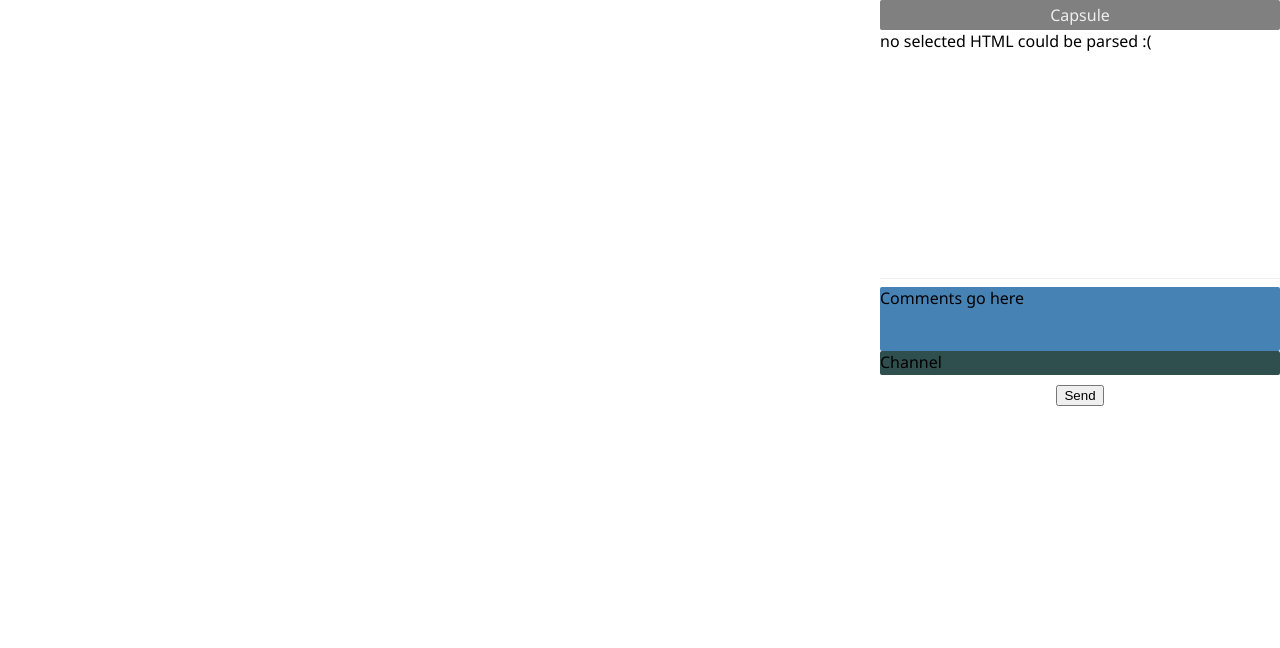
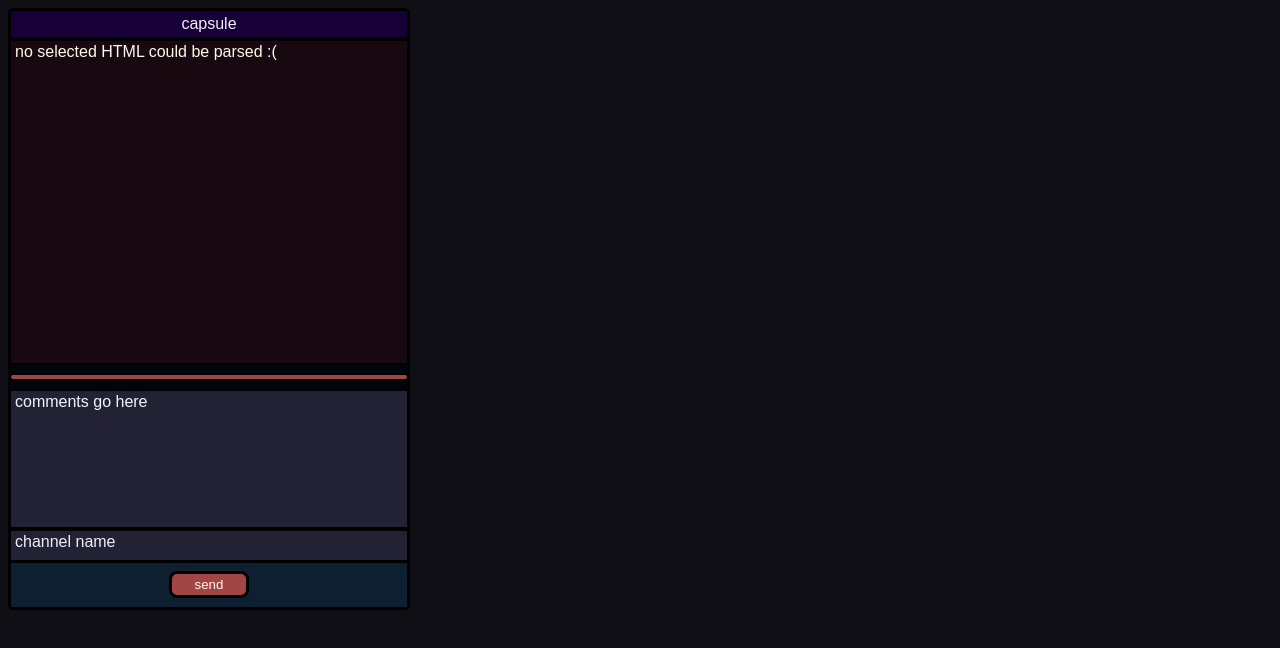
Before and after one commit to du5t/capsule, a browser extension: page chromium/capsule.html in a window 1280 px wide. Drawn offline with Linux system fonts and the light colour scheme.

Commit message:
stylin styles

```diff
--- a/chromium/capsule.html
+++ b/chromium/capsule.html
@@ -1,96 +1,135 @@
 <!doctype html>
-<html>
+<html class="bkg-color-p-2">
   <head>
     <title>Capsule</title>
     <style>
+     .color-p-0 { color: #262675 }	/* Main P color */
+     .color-p-1 { color: #010105 }
+     .color-p-2 { color: #0E0E33 }
+     .color-p-3 { color: #EEEEFF }
+     .color-p-4 { color: #7878B2 }
+
+     .color-s-1-0 { color: #412071 }	/* Main S color (1) */
+     .color-s-1-1 { color: #030105 }
+     .color-s-1-2 { color: #1A0B31 }
+     .color-s-1-3 { color: #F4ECFF }
+     .color-s-1-4 { color: #8971AC }
+
+     .color-s-2-0 { color: #1D456C }	/* Main S color (2) */
+     .color-s-2-1 { color: #010305 }
+     .color-s-2-2 { color: #0A1D2F }
+     .color-s-2-3 { color: #ECF6FF }
+     .color-s-2-4 { color: #6B88A5 }
+
+     .color-comp-0 { color: #A78623 }	/* Main Comp color */
+     .color-comp-1 { color: #070601 }
+     .color-comp-2 { color: #49390B }
+     .color-comp-3 { color: #FFFAEA }
+     .color-comp-4 { color: #FEE69E }
+
+     .bkg-color-p-0 { background-color: #160035 }	/* Main P color */
+     .bkg-color-p-1 { background-color: #010105 }
+     .bkg-color-p-2 { background-color: #0F0F15 }
+     .bkg-color-p-3 { background-color: #EEEEFF }
+     .bkg-color-p-4 { background-color: #7878B2 }
+
+     .bkg-color-s-1-0 { background-color: #412071 }	/* Main S color (1) */
+     .bkg-color-s-1-1 { background-color: #030105 }
+     .bkg-color-s-1-2 { background-color: #222234 }
+     .bkg-color-s-1-3 { background-color: #F4ECEF }
+     .bkg-color-s-1-4 { background-color: #8971AC }
+
+     .bkg-color-s-2-0 { background-color: #0D1F30 }	/* Main S color (2) */
+     .bkg-color-s-2-1 { background-color: #010305 }
+     .bkg-color-s-2-2 { background-color: #000509 }
+     .bkg-color-s-2-3 { background-color: #979AB8 }
+     .bkg-color-s-2-4 { background-color: #6B88A5 }
+
+     .bkg-color-comp-0 { background-color: #A78623 }	/* Main Comp color */
+     .bkg-color-comp-1 { background-color: #070601 }
+     .bkg-color-comp-2 { background-color: #180810 }
+     .bkg-color-comp-3 { background-color: #FFFAEA }
+     .bkg-color-comp-4 { background-color: #A24545 }
+
      body {
-        font-family: "Segoe UI", "Lucida Grande", Tahoma, sans-serif;
+       font-family: "Mako", sans-serif;
        font-size: 100%;
        width: 400px;
        height: 600px;
      }
-      #status {
-        /* avoid an excessively wide status text */
-        white-space: pre;
-        text-overflow: ellipsis;
-        overflow: hidden;
-        max-width: 400px;
+
+     ::-webkit-scrollbar { width: 3px; height: 3px;}
+     ::-webkit-scrollbar-button {  background-color: #FFF; border-radius: 2px;}
+     ::-webkit-scrollbar-track {  background-color: #222;}
+     ::-webkit-scrollbar-track-piece { background-color: #333;}
+     ::-webkit-scrollbar-thumb { height: 50px; background-color: #666; border-radius: 3px;}
+     ::-webkit-scrollbar-corner { background-color: black;}}
+     ::-webkit-resizer { background-color: #666;}
+
+     .section {
+       padding: 2px 1% 0px;
+       border: 2px solid black;
+       border-radius: 2px;
      }
+
      #capsule-menu {
-       z-index: 999;
-       position: fixed;
-       top: 0;
-       right: 0;
+       position: relative;
        width: 400px;
        height: 600px;
-       background: #fff;
-       /* border-width: 2px; */
-       border-color: cornsilk !important;
+       border: 1px solid black;
        border-radius: 5px;
      }
-
      #capsule-selected-content {
        position: relative;
-       width: 100%;
-       /* overflow-wrap: break-word; */
+       width: 97%;
        overflow: scroll;
-       background-color: inherit;
        max-height: 400px;
-       height: 40%;
+       height: 320px;
+       padding: 2px 1% 0px;
+       border: 2px solid black;
      }
 
-     #capsule-selected-content {}
-
      #capsule-hrule {
-       background-color: #EEE;
-       color: #EEE;
-       height:1px;
-       border:none;
+       height: 2px;
+       border-radius: 8px;
      }
 
      #capsule-title {
-       color: #EEE;
        text-align: center;
-       background: gray;
-       border-width: 2px;
-       border-color: black;
        border-radius: 2px;
        padding: 0.25rem;
-       border-left: 0.25rem;
-       border-right: 0.25rem;
      }
 
      #capsule-comment-field {
-       background-color: steelblue;
-       border-width: thick;
-       border-color: white;
        border-radius: 2px;
-       min-height: 4em;
+       min-height: 3em;
+       height: 8.4em;
        overflow-y: scroll;
      }
 
      #capsule-channel-field {
-       background-color: darkslategrey;
-       border-width: thick;
-       border-color: white;
        border-radius: 2px;
-       height: 1.5em;
+       border-width: 2px;
+       min-height: 1.5em;
        max-width: 100%;
+       padding-bottom: 3px;
      }
 
      #capsule-controls {
-       display: block;
-       text-align: center;
+       position: absolute;
+       bottom: 0;
+       display: flex;
+       justify-content: center;
        padding: 0.5rem;
+       height: 1.75em;
+       width: 95%;
      }
 
-     #capsule-button {
-       background-color: darkslategrey;
-       color: #EEE;
-       border: 0;
-       border-radius: 5px;
-       padding-top: 0.25rem;
-       padding-bottom: 0.25rem;
+     #capsule-controls button {
+       border: 3px solid black;
+       border-radius: 8px;
+       height: 2em;
+       min-width: 6em;
      }
     </style>
 
@@ -103,20 +142,20 @@
     <script src="capsule.js"></script>
   </head>
   <body>
-    <div id="capsule-menu">
-      <div id="capsule-title">Capsule</div>
-      <div id="capsule-selected-content">
+    <div id="capsule-menu" class="bkg-color-s-2-2">
+      <div id="capsule-title" class="section bkg-color-p-0 color-s-1-3">capsule</div>
+      <div id="capsule-selected-content" class="section bkg-color-comp-2 color-comp-3">
         no selected HTML could be parsed :(
       </div>
-      <hr id="capsule-hrule" />
-      <div id="capsule-comment-field" contenteditable>
-        Comments go here
+      <hr id="capsule-hrule" class="section bkg-color-comp-4" />
+      <div id="capsule-comment-field" class="section bkg-color-s-1-2 color-s-2-3" contenteditable>
+        comments go here
       </div>
-      <div id="capsule-channel-field" contenteditable>
-        Channel
+      <div id="capsule-channel-field" class="section bkg-color-s-1-2 color-p-3" contenteditable>
+        channel name
       </div>
-      <div id="capsule-controls">
-        <button id="capsule-send">Send</button>
+      <div id="capsule-controls" class="section bkg-color-s-2-0">
+        <button id="capsule-send" class="bkg-color-comp-4 color-comp-3">send</button>
       </div>
     </div>
   </body>
```
Lines whose indentation alone changed are shown as unchanged.
